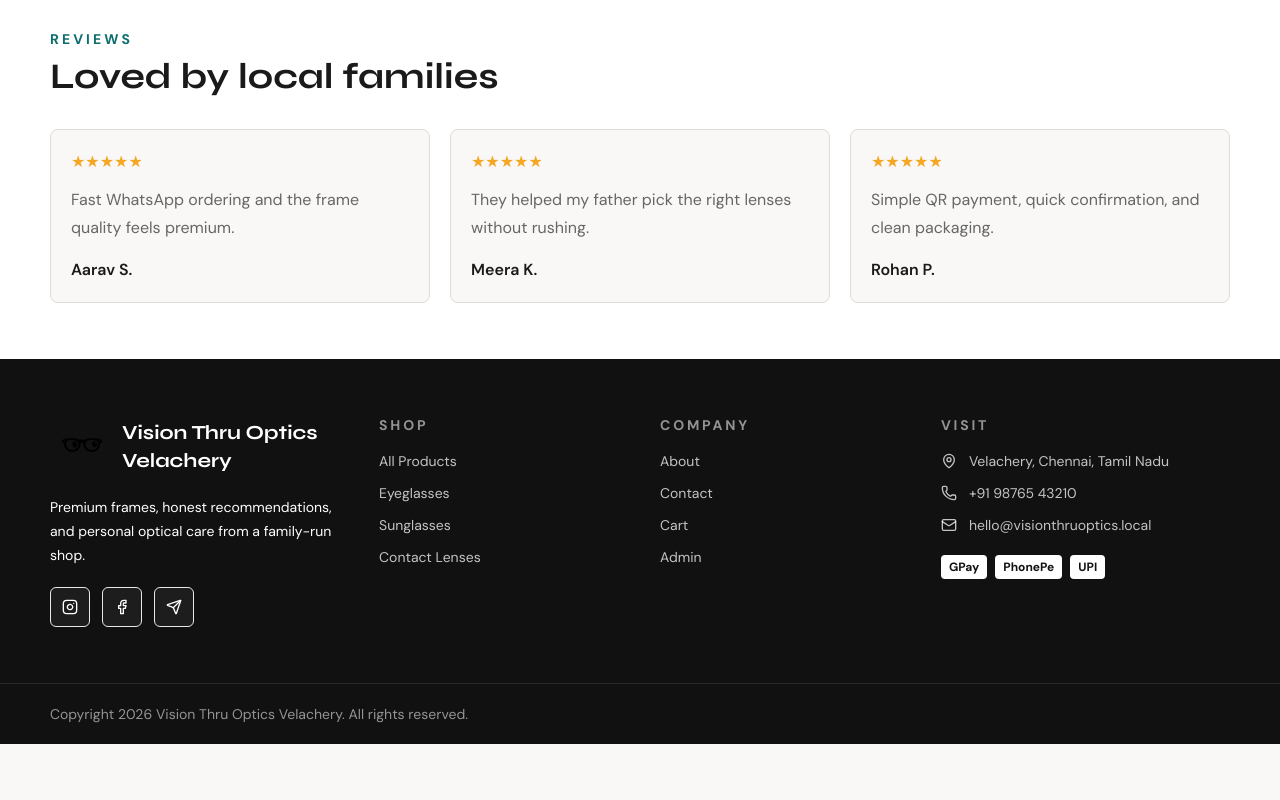
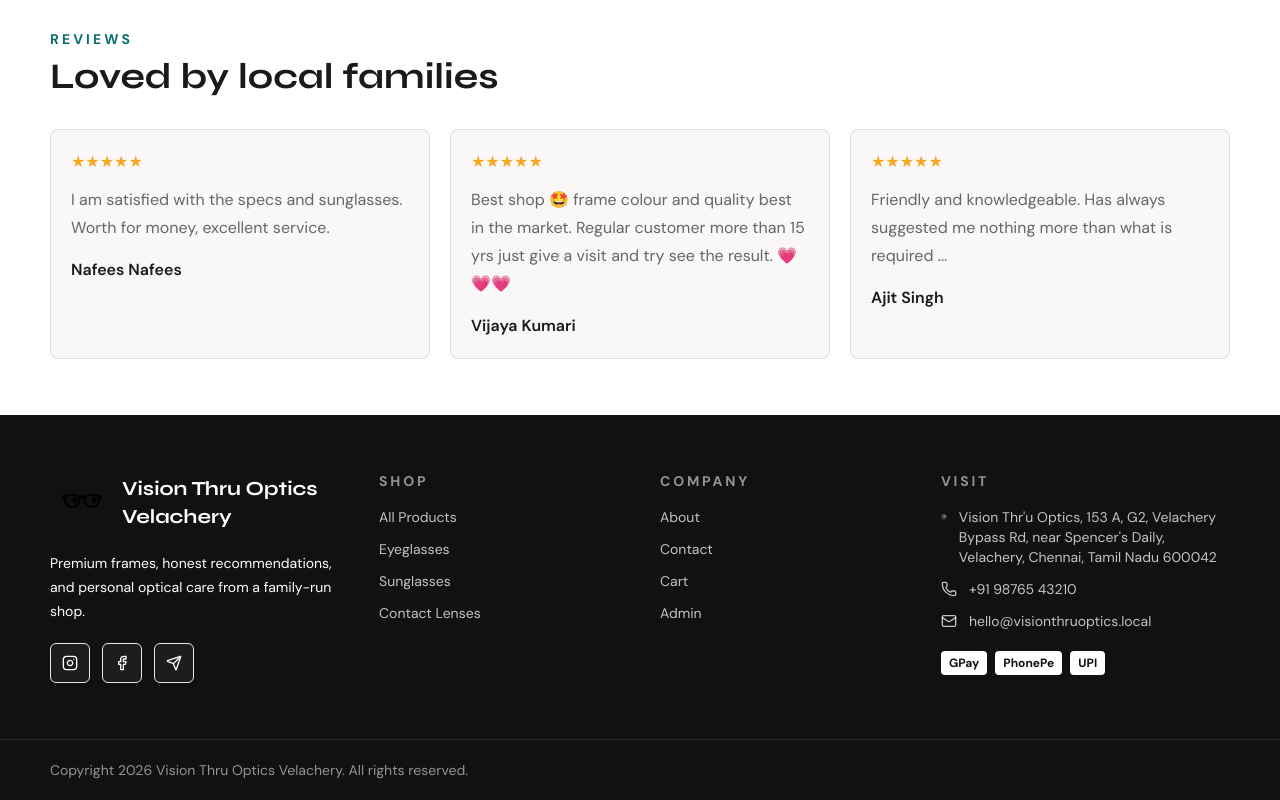
Before and after one commit to irfan534/frames, a Next.js app: page / in a window 1280 px wide. Shown: the part 1680-2480 px from the top of the page. Before the commit the page ends 2424 px from the top, so only its background shows below. Built offline with nearby package versions, Linux system fonts and the light colour scheme; no server answers; the database is empty.

Commit message:
After Map updates

```diff
--- a/app/contact/page.tsx
+++ b/app/contact/page.tsx
@@ -1,6 +1,6 @@
 import type { Metadata } from "next";
 import Link from "next/link";
-import { MapPin, MessageCircle, Phone } from "lucide-react";
+import { ExternalLink, MapPin, MessageCircle, Phone } from "lucide-react";
 import { ContactForm } from "@/components/public/contact-form";
 import { StoreShell } from "@/components/public/store-shell";
 import { Button } from "@/components/ui/button";
@@ -49,9 +49,21 @@ export default function ContactPage() {
               <Button asChild variant="outline">
                 <Link href="/products">Browse Frames</Link>
               </Button>
+              <Button asChild variant="outline">
+                <a href={shop.googleMapsUrl} target="_blank" rel="noreferrer">
+                  <ExternalLink className="h-4 w-4" />
+                  Google Maps
+                </a>
+              </Button>
             </div>
-            <div className="mt-6 grid h-64 place-items-center rounded-lg bg-optical-fog text-sm font-semibold text-optical-muted">
-              Google Maps
+            <div className="mt-6 h-64 overflow-hidden rounded-lg border border-border bg-optical-fog">
+              <iframe
+                title={`${shop.name} location on Google Maps`}
+                src={shop.googleMapsEmbedUrl}
+                className="h-full w-full border-0"
+                loading="lazy"
+                referrerPolicy="no-referrer-when-downgrade"
+              />
             </div>
           </section>
 
--- a/app/page.tsx
+++ b/app/page.tsx
@@ -114,9 +114,18 @@ export default async function HomePage() {
             </h2>
             <div className="mt-8 grid gap-5 md:grid-cols-3">
               {[
-                ["Aarav S.", "Fast WhatsApp ordering and the frame quality feels premium."],
-                ["Meera K.", "They helped my father pick the right lenses without rushing."],
-                ["Rohan P.", "Simple QR payment, quick confirmation, and clean packaging."]
+                [
+                  "Nafees Nafees",
+                  "I am satisfied with the specs and sunglasses. Worth for money, excellent service."
+                ],
+                [
+                  "Vijaya Kumari",
+                  "Best shop 🤩 frame colour and quality best in the market. Regular customer more than 15 yrs just give a visit and try see the result. 💗💗💗"
+                ],
+                [
+                  "Ajit Singh",
+                  "Friendly and knowledgeable. Has always suggested me nothing more than what is required ..."
+                ]
               ].map(([name, review]) => (
                 <article key={name} className="rounded-lg border border-border bg-optical-shell p-5">
                   <div className="text-gold">★★★★★</div>
--- a/lib/utils.ts
+++ b/lib/utils.ts
@@ -15,15 +15,20 @@ export function formatCurrency(amount: number | string) {
 }
 
 export function getShopConfig() {
+  const name = process.env.NEXT_PUBLIC_SHOP_NAME || "Vision Thru Optics Velachery";
   const phone = process.env.NEXT_PUBLIC_SHOP_PHONE || "+91 98765 43210";
+  const address =
+    process.env.NEXT_PUBLIC_SHOP_ADDRESS ||
+    "Vision Thr'u Optics, 153 A, G2, Velachery Bypass Rd, near Spencer's Daily, Velachery, Chennai, Tamil Nadu 600042";
+  const mapsQuery = encodeURIComponent(`${name}, ${address}`);
 
   return {
-    name: process.env.NEXT_PUBLIC_SHOP_NAME || "Vision Thru Optics Velachery",
+    name,
     phone,
     whatsappNumber: phone.replace(/\D/g, ""),
-    address:
-      process.env.NEXT_PUBLIC_SHOP_ADDRESS ||
-      "Velachery, Chennai, Tamil Nadu",
+    address,
+    googleMapsUrl: `https://www.google.com/maps/search/?api=1&query=${mapsQuery}`,
+    googleMapsEmbedUrl: `https://www.google.com/maps?q=${mapsQuery}&output=embed`,
     qrImage:
       process.env.NEXT_PUBLIC_UPI_QR_IMAGE_URL ||
       "/images/upi-qr-placeholder.svg"
--- a/next.config.ts
+++ b/next.config.ts
@@ -2,7 +2,7 @@ import type { NextConfig } from "next";
 import { withSentryConfig } from "@sentry/nextjs";
 
 const contentSecurityPolicy =
-  "default-src 'self'; script-src 'self' 'unsafe-inline' 'unsafe-eval'; style-src 'self' 'unsafe-inline'; img-src 'self' data: blob: https://*.supabase.co https://images.unsplash.com; font-src 'self'; connect-src 'self' https://*.supabase.co; frame-ancestors 'none';";
+  "default-src 'self'; script-src 'self' 'unsafe-inline' 'unsafe-eval'; style-src 'self' 'unsafe-inline'; img-src 'self' data: blob: https://*.supabase.co https://images.unsplash.com; font-src 'self'; connect-src 'self' https://*.supabase.co; frame-src https://www.google.com; frame-ancestors 'none';";
 
 const nextConfig: NextConfig = {
   images: {
```
Also changed, not shown: 1 other file (tests, documents, lock files or other folders).
